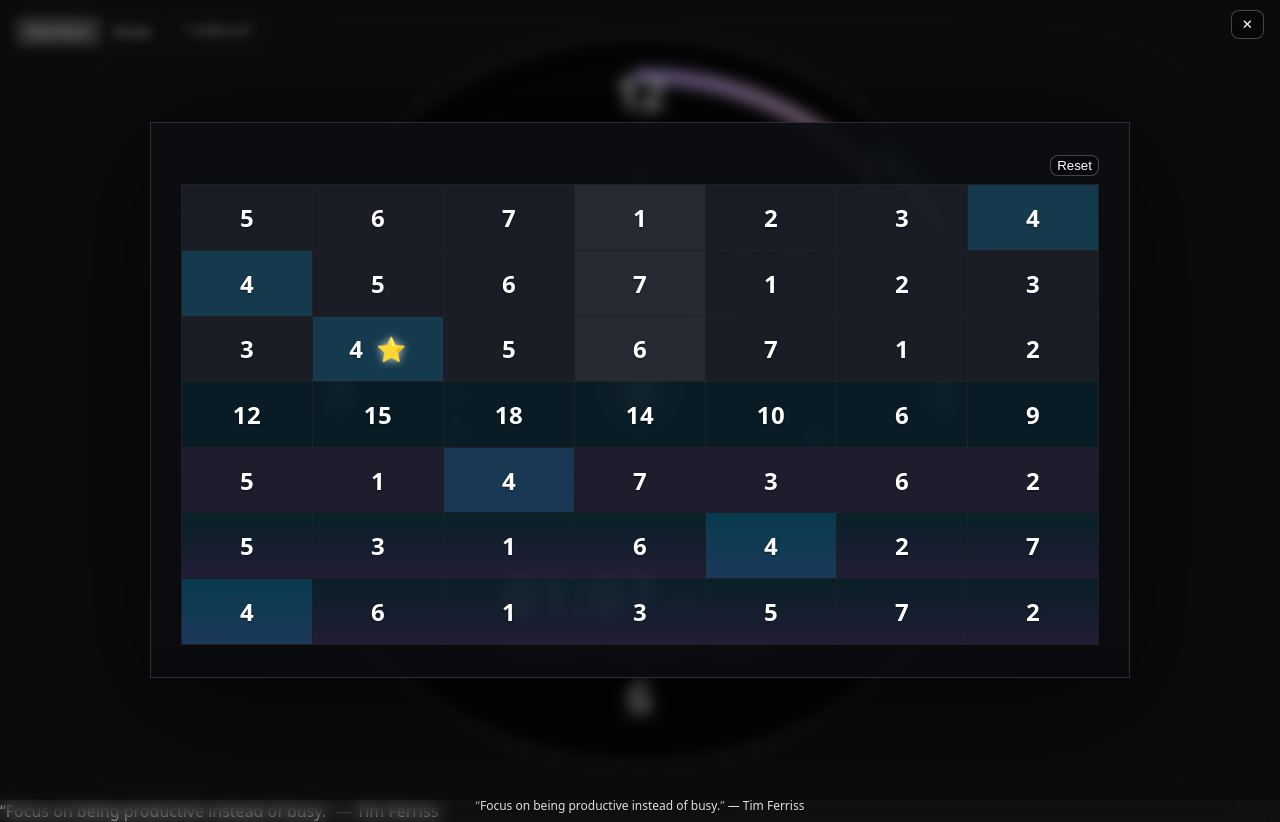
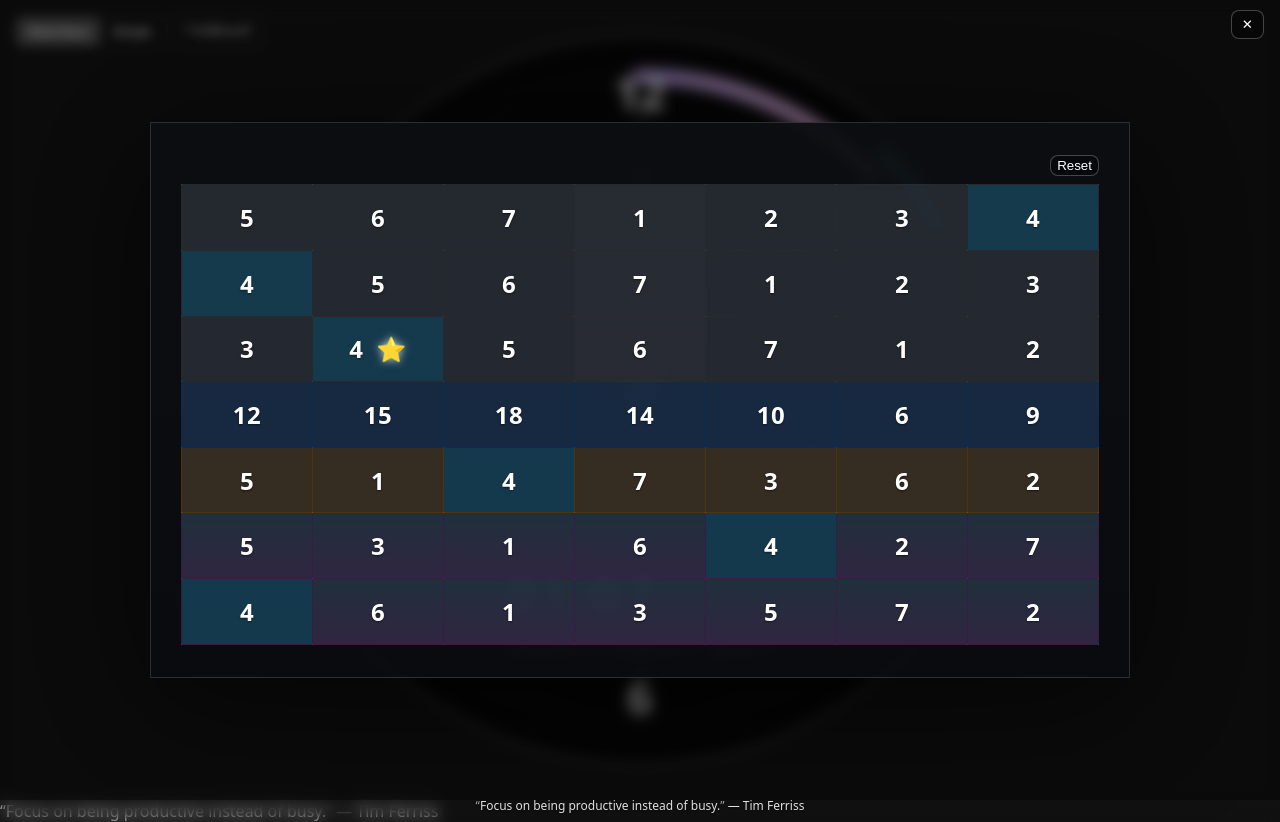
Before and after one commit to gotosira/pinitnatee-clock-app, a React (Vite) app: page / in a window 1280 px wide. Both pictures are taken after a click on the button "7 ตัวพินิจนาที". Built offline with nearby package versions, Linux system fonts and the light colour scheme; no server answers.

Commit message:
Seven Table: macOS-style accent group colors

```diff
--- a/src/App.css
+++ b/src/App.css
@@ -200,18 +200,16 @@
 .seven-wrapper { padding: 12px; color: #fff; }
 .seven-table { width: 100%; border-collapse: collapse; border-spacing: 0; text-align: center; font-weight: 700; font-size: clamp(18px, 3vmin, 30px); border-radius: 0; overflow: hidden; }
 .seven-table tr { background: rgba(28,32,40,0.88); }
-.seven-table tr.g1 { background: rgba(28,32,40,0.90); }
-.seven-table tr.g2 { background: var(--row4-bg); }
-.seven-table tr.g3 { background: rgba(180,140,255,0.12); }
-.seven-table tr.g4 { background: linear-gradient(180deg, rgba(0,212,255,0.10), rgba(160,120,255,0.16)); }
+.seven-table tr.g1 td { background: var(--g1-bg); border-color: var(--g1-border); }
+.seven-table tr.g2 td { background: var(--g2-bg); border-color: var(--g2-border); }
+.seven-table tr.g3 td { background: var(--g3-bg); border-color: var(--g3-border); }
+.seven-table tr.g4 td { background: linear-gradient(180deg, var(--g4-top), var(--g4-bottom)); border-color: var(--g4-border); }
 .seven-table td { padding: 0; border: 1px solid rgba(255,255,255,0.08); height: clamp(48px, 8.2vmin, 74px); vertical-align: middle; overflow: hidden; text-overflow: ellipsis; white-space: nowrap; letter-spacing: 0.5px; }
 .seven-table td > * { display: inline-block; padding: 0 16px; width: 100%; box-sizing: border-box; }
 .seven-table tr + tr td { border-top-color: rgba(255,255,255,0.15); }
-:root { --hl-bg-watch: rgba(0,180,255,0.18); --hl-ring-watch: rgba(0,180,255,0.55); --hl-glow-watch: rgba(0,180,255,0.7); --hl-bg-simple: rgba(255,120,0,0.18); --hl-ring-simple: rgba(255,120,0,0.55); --hl-glow-simple: rgba(255,120,0,0.7); --row4-bg: rgba(0,160,220,0.10); --row4-border: rgba(0,160,220,0.25); --row8-bg: rgba(0,212,255,0.10); --row8-border: rgba(0,212,255,0.25); --row9-bg: rgba(160,120,255,0.16); --row9-border: rgba(160,120,255,0.3); }
+:root { --hl-bg-watch: rgba(0,180,255,0.18); --hl-ring-watch: rgba(0,180,255,0.55); --hl-glow-watch: rgba(0,180,255,0.7); --hl-bg-simple: rgba(255,120,0,0.18); --hl-ring-simple: rgba(255,120,0,0.55); --hl-glow-simple: rgba(255,120,0,0.7); --row4-bg: rgba(0,160,220,0.10); --row4-border: rgba(0,160,220,0.25); --row8-bg: rgba(0,212,255,0.10); --row8-border: rgba(0,212,255,0.25); --row9-bg: rgba(160,120,255,0.16); --row9-border: rgba(160,120,255,0.3); --g1-bg: rgba(142,142,147,0.10); --g1-border: rgba(142,142,147,0.22); --g2-bg: rgba(10,132,255,0.12); --g2-border: rgba(10,132,255,0.28); --g3-bg: rgba(255,159,10,0.12); --g3-border: rgba(255,159,10,0.28); --g4-top: rgba(100,210,255,0.10); --g4-bottom: rgba(191,90,242,0.14); --g4-border: rgba(191,90,242,0.24); }
 .seven-table tbody tr:nth-child(-n+3) td:nth-child(4) { background: rgba(255,255,255,0.06); }
 .seven-wrapper.show-row4 .seven-table tbody tr:nth-child(4) td { background: var(--row4-bg); border-color: var(--row4-border); }
-.seven-table tbody tr:nth-child(8) td { background: var(--row8-bg); border-color: var(--row8-border); }
-.seven-table tbody tr:nth-child(9) td { background: var(--row9-bg); border-color: var(--row9-border); }
 .theme-watchface .seven-table td.hl { background: var(--hl-bg-watch); box-shadow: 0 0 0 2px var(--hl-ring-watch), 0 0 16px var(--hl-glow-watch); }
 .theme-simple .seven-table td.hl { background: var(--hl-bg-simple); box-shadow: 0 0 0 2px var(--hl-ring-simple), 0 0 16px var(--hl-glow-simple); }
 .seven-table .star { text-shadow: 0 0 8px rgba(255,255,255,0.8); padding-left: 6px; }
```
Also changed, not shown: 6 other files (tests, documents, lock files or other folders).
